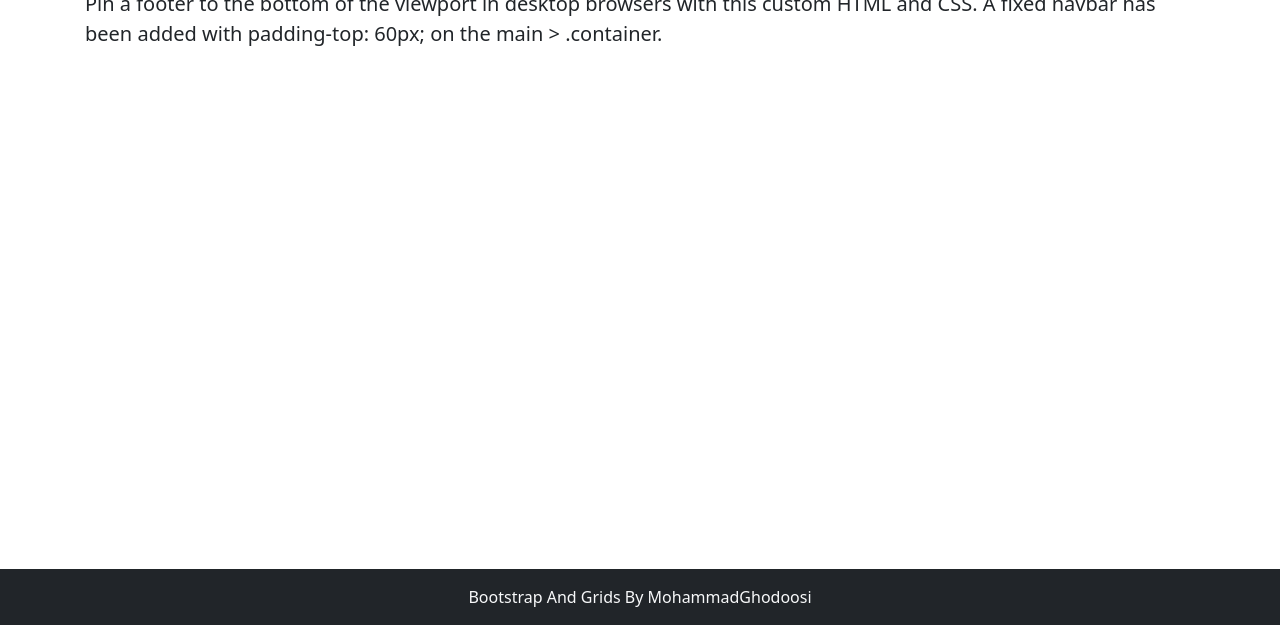
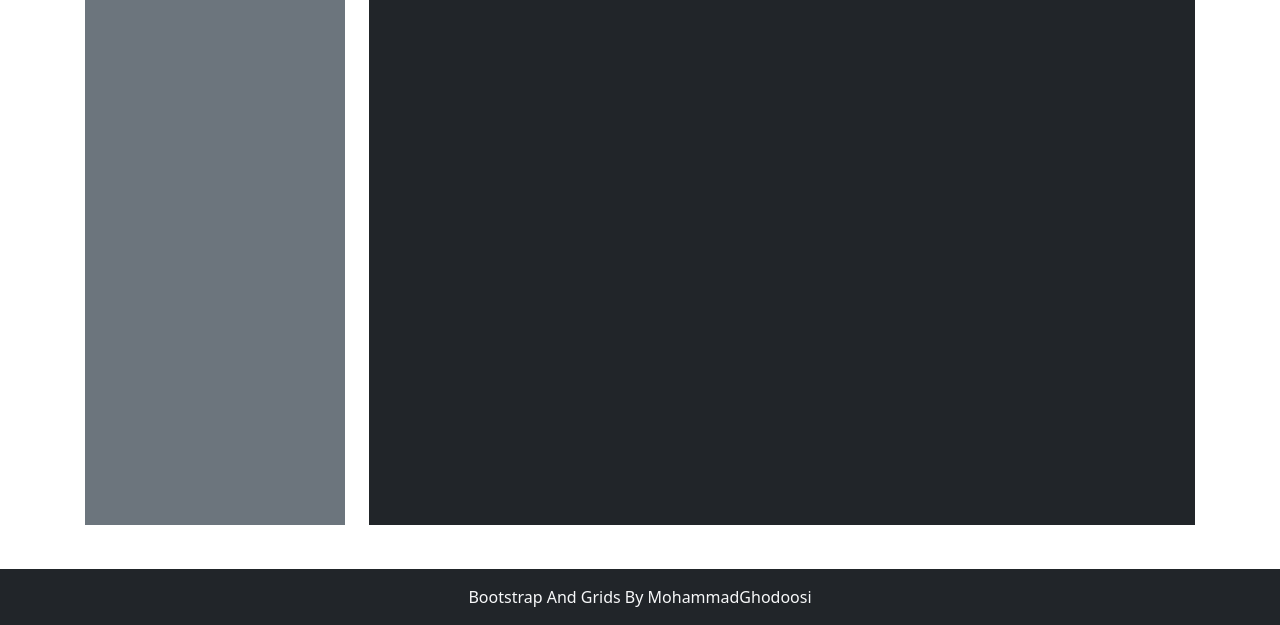
Before and after one commit to mohammadghodoosi/2-bootstrapGrids, a plain HTML site: page grid2.html in a window 1280 px wide. Shown: the part 175-800 px from the top of the page. Drawn offline with nearby package versions, Linux system fonts and the light colour scheme.

Commit message:
fifth commit
building grid2 sidebar and main with col-Number

```diff
--- a/grid2.html
+++ b/grid2.html
@@ -63,10 +63,17 @@
 </nav>
 
     <main class="flex-shrink-0">
-       <div class="container">
-           <h1 class="mt-5">Template with dark fixed navbar and sticky footer</h1>
-           <p class="lead">Pin a footer to the bottom of the viewport in desktop browsers with this custom HTML and CSS. A fixed navbar has been added with padding-top: 60px; on the main > .container.</p>
-       </div>
+        <div class="container h-100">
+            <div class="row minHeight h-100">
+                <div class="col-3">
+                    <div class="bg-secondary text-light h-100">sidebar</div>
+                </div>
+            <div class="col-9 ">
+                <div class="bg-dark text-light h-100">
+                    main
+                </div>
+            </div>
+        </div>
     </main>
     <footer class="footer mt-auto py-3 bg-dark sticky-footer">
         <div class="container-fluid text-center">
```
Also changed, not shown: grid1.html (+1 -1 lines).
